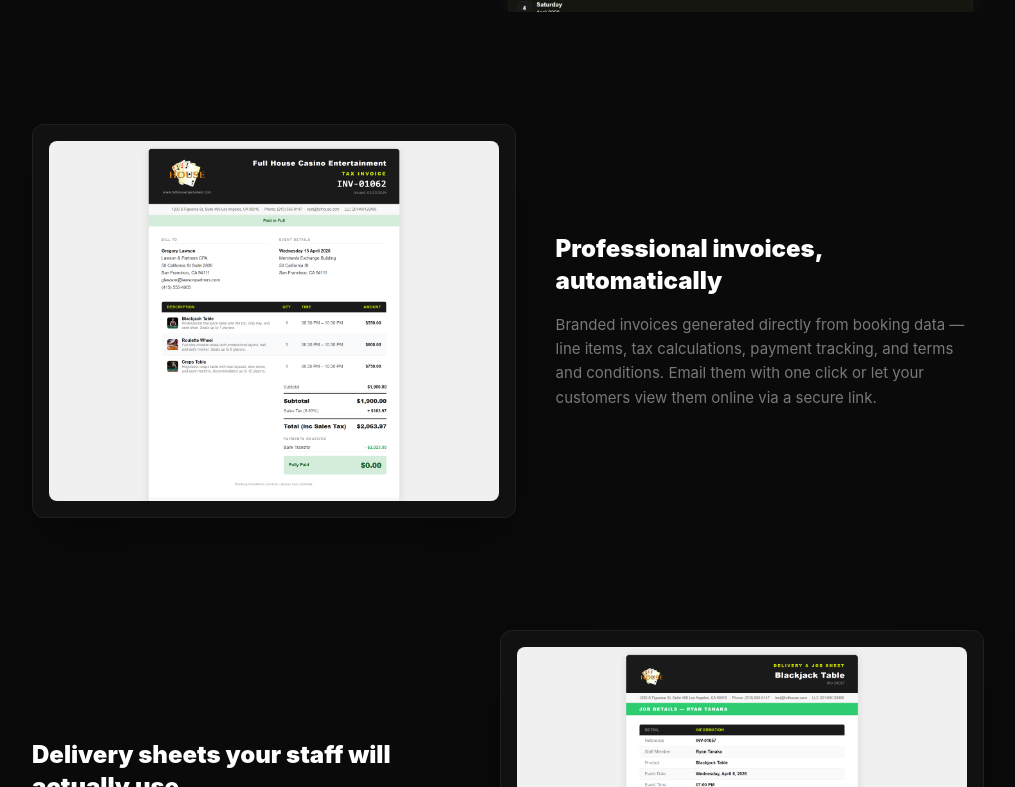
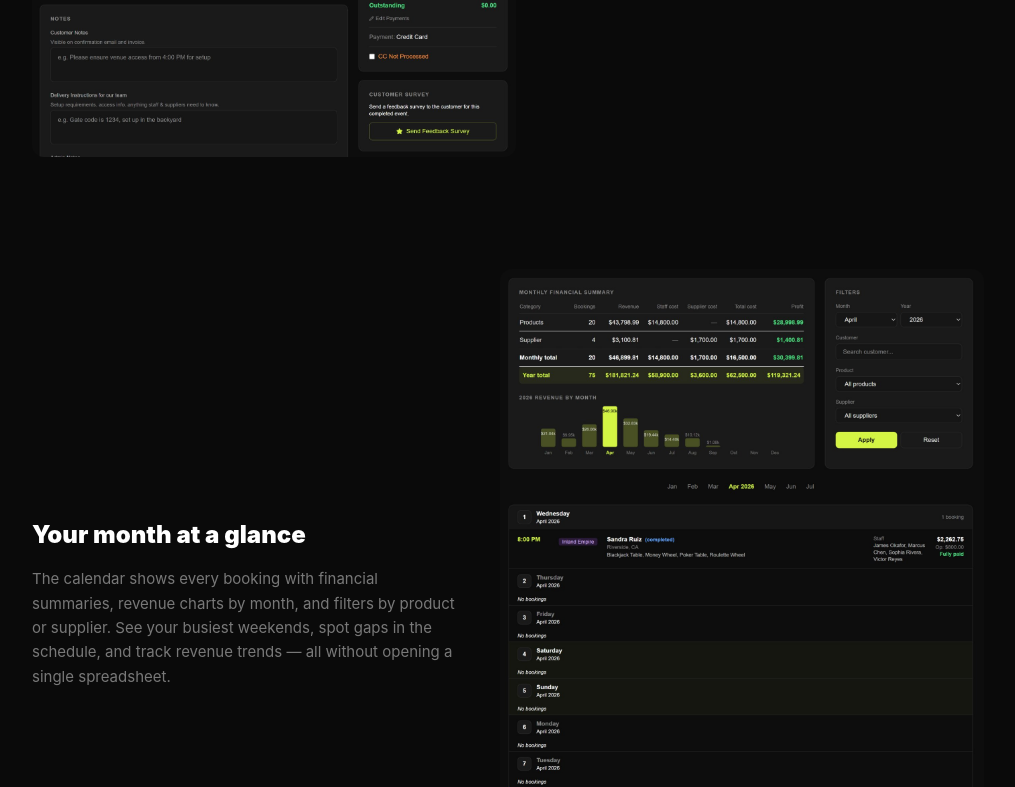
Before and after one commit to herrymerry1-design/pitbosshq-website, a Next.js app: page / in a window 1280 px wide. Shown: the part 6233-7020 px from the top of the page, without its empty margins (132-1147 px from the left). Built offline with nearby package versions, Linux system fonts and the light colour scheme.

Commit message:
fix: revert to unoptimized images for compatibility

```diff
--- a/next.config.ts
+++ b/next.config.ts
@@ -2,7 +2,7 @@ import type { NextConfig } from "next";
 
 const nextConfig: NextConfig = {
   images: {
-    quality: 90,
+    unoptimized: true,
   },
 };
 
--- a/src/app/page.tsx
+++ b/src/app/page.tsx
@@ -249,26 +249,24 @@ export default function Home() {
               </div>
               <div className="md:w-[55%]">
                 {item.dark ? (
-                  <div className="relative h-[380px] rounded-xl overflow-hidden">
+                  <div className="rounded-xl overflow-hidden">
                     <Image
                       src={item.image}
                       alt={item.alt}
                       width={1200}
                       height={800}
-                      className="w-full h-auto absolute top-0 left-0"
-                      style={{ marginTop: `-${item.cropTop}` }}
+                      className="w-full h-auto"
                     />
                   </div>
                 ) : (
                   <div className="bg-[#111] rounded-xl p-4 shadow-2xl shadow-black/40 border border-white/[0.06]">
-                    <div className="relative h-[360px] rounded-lg overflow-hidden">
+                    <div className="rounded-lg overflow-hidden">
                       <Image
                         src={item.image}
                         alt={item.alt}
                         width={1200}
                         height={800}
-                        className="w-full h-auto absolute top-0 left-0"
-                        style={{ marginTop: `-${item.cropTop}` }}
+                        className="w-full h-auto"
                       />
                     </div>
                   </div>
```
